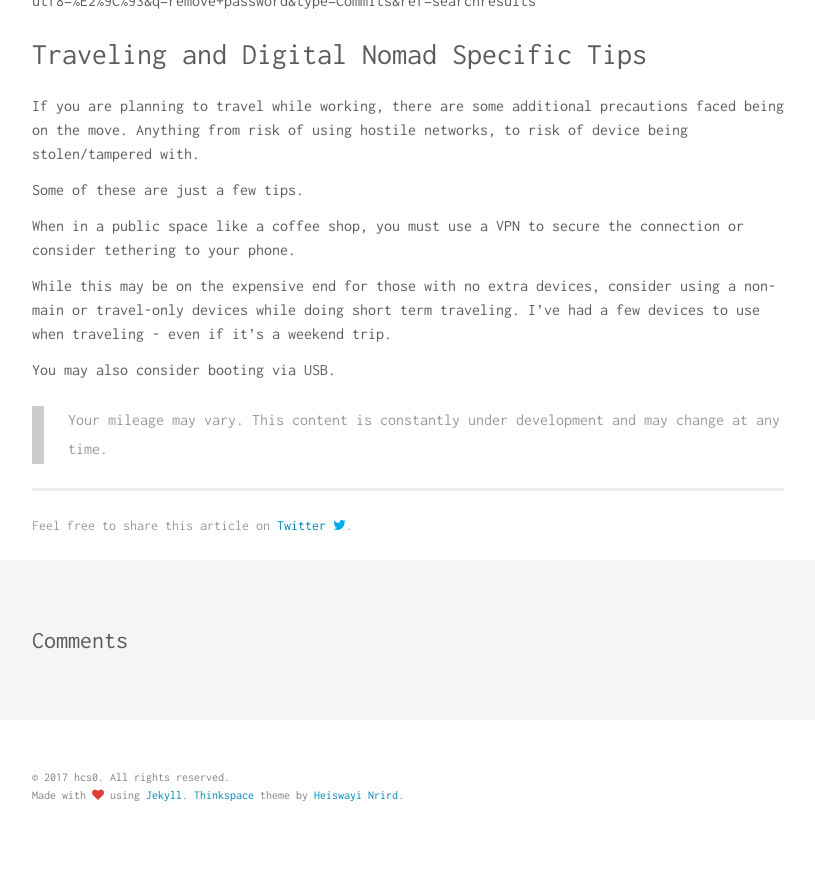
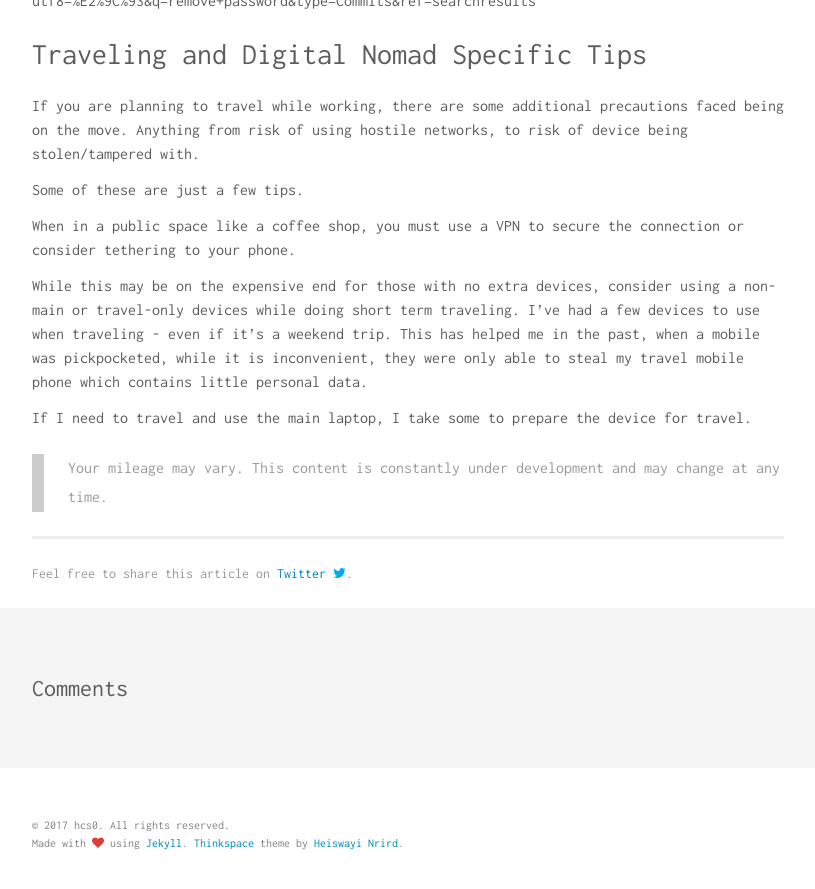
Before and after one commit to hcs0/hannahsuarez.github.io, a Jekyll site: the page built from _posts/2017-03-07-security-tips-remote-teams.md, in a window 1280 px wide and 900 px high, scrolled down 3712 px. Shown: the top 889 px of the window, without its empty margins (232-1047 px from the left). Built offline with Jekyll 4.4.1, drawn with Linux system fonts in a browser that asks for light colours; comment, search, counter and statistics services are not loaded; before the commit the page ends 4564 px from its top, so only the background shows below that.

Commit message:
Update travel section

```diff
--- a/_posts/2017-03-07-security-tips-remote-teams.md
+++ b/_posts/2017-03-07-security-tips-remote-teams.md
@@ -135,8 +135,8 @@ Some of these are just a few tips.
 
 When in a public space like a coffee shop, you must use a VPN to secure the connection or consider tethering to your phone.
 
-While this may be on the expensive end for those with no extra devices, consider using a non-main or travel-only devices while doing short term traveling.  I've had a few devices to use when traveling - even if it's a weekend trip.
+While this may be on the expensive end for those with no extra devices, consider using a non-main or travel-only devices while doing short term traveling.  I've had a few devices to use when traveling - even if it's a weekend trip.  This has helped me in the past, when a mobile was pickpocketed, while it is inconvenient, they were only able to steal my travel mobile phone which contains little personal data.
 
-You may also consider booting via USB.
+If I need to travel and use the main laptop, I take some to prepare the device for travel.
 
 > Your mileage may vary.  This content is constantly under development and may change at any time.
```
